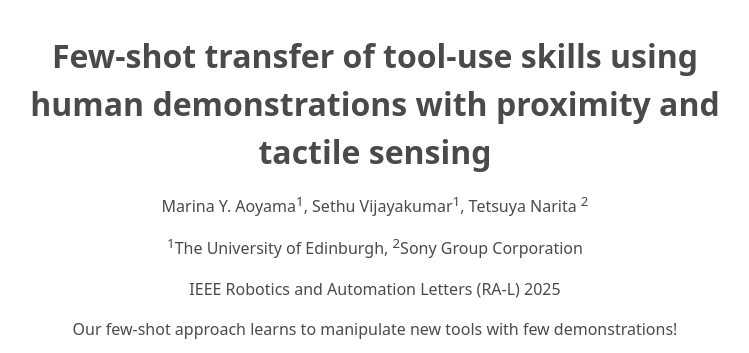
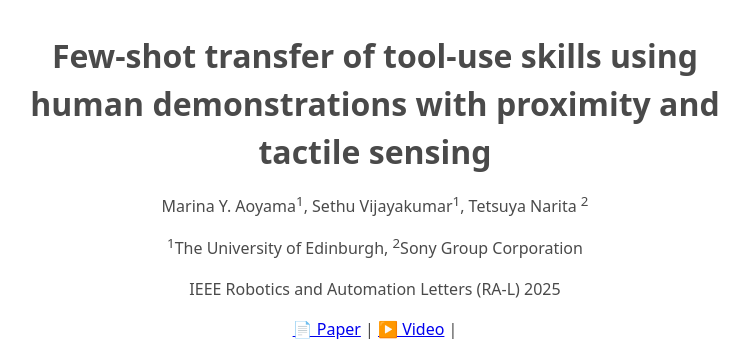
Before and after one commit to k1631364/marina-aoyama-few-shot-tool-sony, a Jekyll site: the page built from index.md, in a window 1280 px wide, cut to the strip 0-353 px from the top of the page. Shown: the whole strip, without its empty margins (265-1014 px from the left). Built offline with Jekyll 4.4.1, drawn with Linux system fonts in a browser that asks for light colours.

Commit message:
Update index.md

```diff
--- a/index.md
+++ b/index.md
@@ -10,6 +10,11 @@ Marina Y. Aoyama<sup>1</sup>, Sethu Vijayakumar<sup>1</sup>, Tetsuya Narita <sup
 <sup>1</sup>The University of Edinburgh, <sup>2</sup>Sony Group Corporation
 
 IEEE Robotics and Automation Letters (RA-L) 2025
+
+<p align="center">
+  <a href="https://ieeexplore.ieee.org/abstract/document/11053701">📄 Paper</a> |
+  <a href="[https://youtu.be/yourvideo](https://www.youtube.com/embed/zP4JvHaCWHk?start=11)">▶️ Video</a> |
+</p>
 
 Our few-shot approach learns to manipulate new tools with few demonstrations!
 
```
